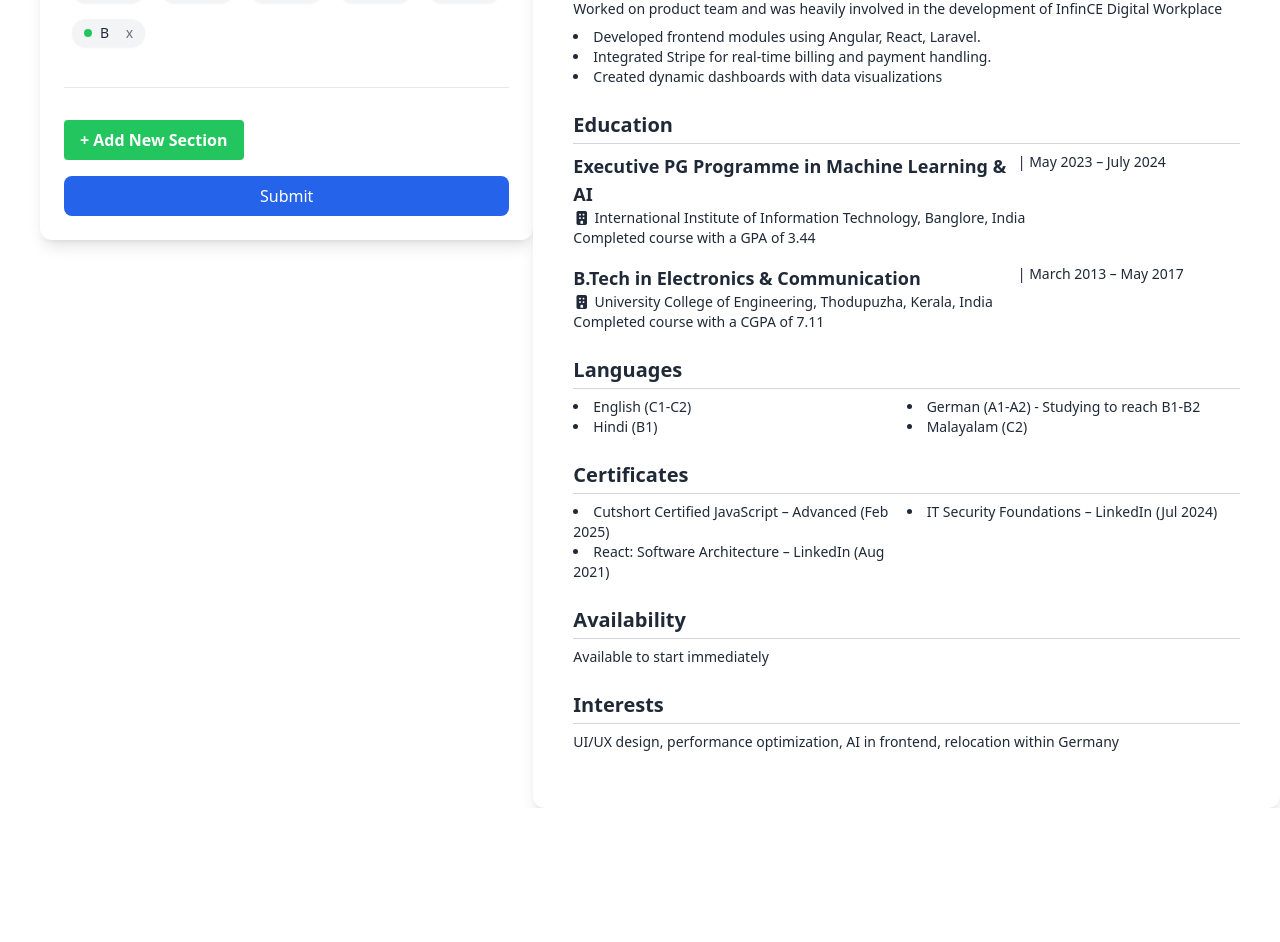
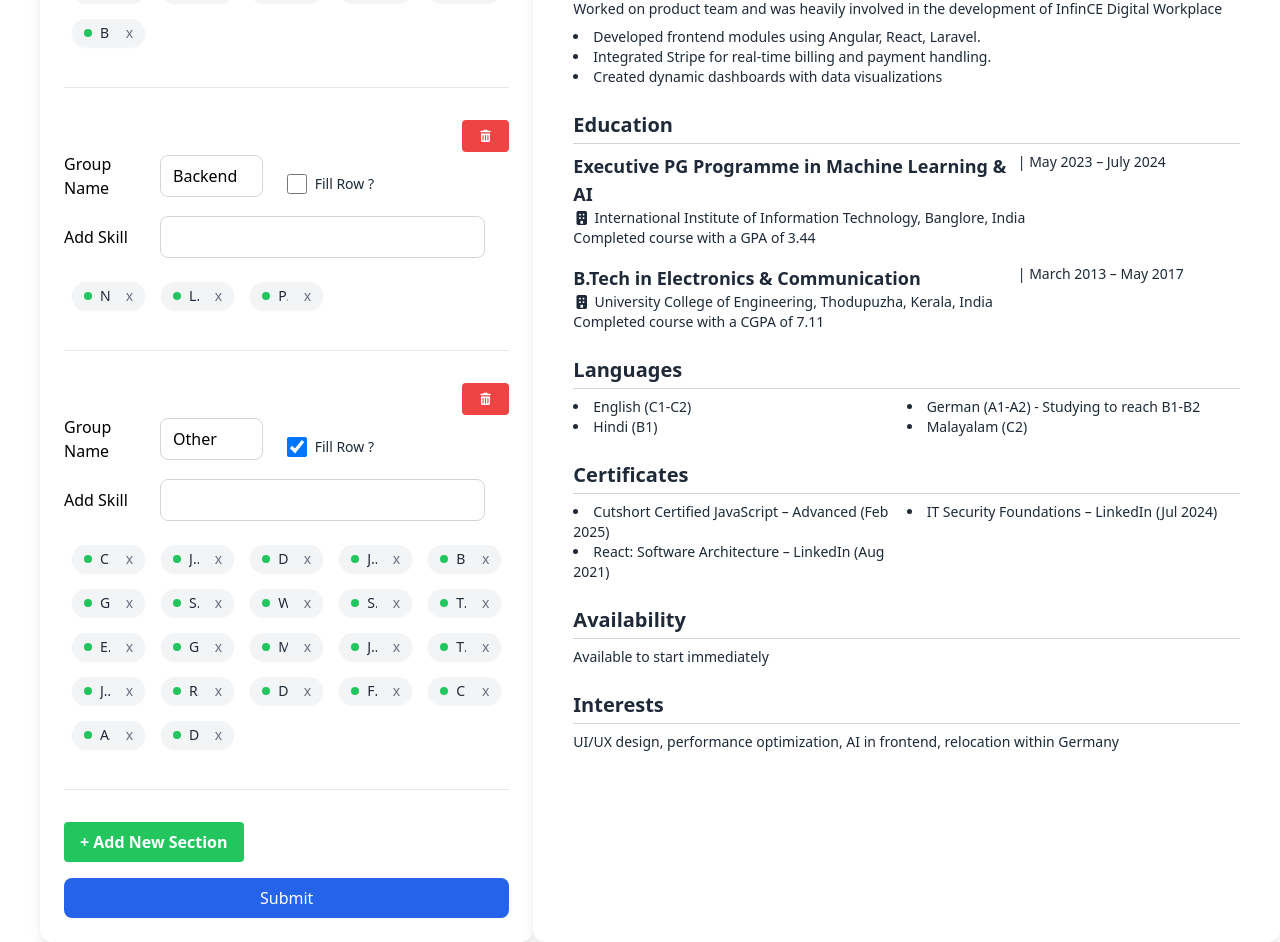
Before and after one commit to VivekPRajeev/resume-generator, a React (Create React App) app: page / in a window 1280 px wide. Shown: the part 828-1770 px from the top of the page. Before the commit the page ends 1636 px from the top, so only its background shows below. Built offline with nearby package versions, Linux system fonts and the light colour scheme.

Commit message:
Professional summary and  skill set section connected  with Jotai state

```diff
--- a/src/Pages/EditorPage/EditorPage.js
+++ b/src/Pages/EditorPage/EditorPage.js
@@ -1,15 +1,23 @@
-import Form from '../../components/Form'
-import TemplateA from '../../resume/TemplateA/TemplateA'
+import { Provider } from "jotai";
+import Form from "../../components/Form";
+import TemplateA from "../../resume/TemplateA/TemplateA";
 
 const EditorPage = () => {
   return (
-    <div className='grid grid-cols-12'>
-        <div className='col-span-5 '> <Form/> </div>
+    <Provider>
+      <div className="grid grid-cols-12">
+        <div className="col-span-5 ">
+          {" "}
+          <Form />{" "}
+        </div>
 
-        <div className='col-span-7  mx-auto mt-10 p-6 bg-white shadow-lg rounded-xl'> <TemplateA/> </div>
+        <div className="col-span-7  mx-auto mt-10 p-6 bg-white shadow-lg rounded-xl">
+          {" "}
+          <TemplateA />{" "}
+        </div>
+      </div>
+    </Provider>
+  );
+};
 
-    </div>
-  )
-}
-
-export default EditorPage
+export default EditorPage;
--- a/src/atoms/formAtoms.js
+++ b/src/atoms/formAtoms.js
@@ -1,7 +1,46 @@
-import { atom } from 'jotai'
+import { atom } from "jotai";
 
-const nameAtom = atom('John Doe')
-const emailAtom = atom('sample@example.com')
-const addressAtom = atom('Hamburg, Germany')
-const phoneAtom = atom('+49 1575 6609725')
-const linkedInAtom = atom('linkedIn')
+export const skillGroup = atom([
+  {
+    header: "Frontend",
+    skills: ["ReactJS", "Redux", "Tailwind", "Angular", "SCSS", "Bootstrap"],
+    occupyfullRow: false,
+  },
+  {
+    header: "Backend",
+    skills: ["NodeJs", "Laravel", "Python"],
+    occupyfullRow: false,
+  },
+  {
+    header: "Other",
+    skills: [
+      "CI/CD",
+      "Jenkins",
+      "Docker",
+      "Jira",
+      "Bitbucket",
+      "Git",
+      "SonarQube",
+      "Webpack",
+      "Storybook",
+      "Typescript",
+      "ES6",
+      "GraphQL",
+      "Microfrontend",
+      "Javascript",
+      "TDD",
+      "Jest",
+      "React testing library",
+      "D3Js",
+      "Figma",
+      "Code Review",
+      "AWS",
+      "Data Analytics",
+    ],
+    occupyfullRow: true,
+  },
+]);
+
+export const professionalSummery = atom(
+  "Senior Frontend Developer with 7+ years of experience building scalable, high-performance React and Angular applications. Skilled in modern JavaScript frameworks, component-based development, REST APIs, and CI/CD pipelines. Strong problem-solving abilities and collaborative team player."
+);
--- a/src/components/Form.js
+++ b/src/components/Form.js
@@ -1,8 +1,11 @@
+import { useAtom } from "jotai";
 import FormInput from "./FormInput";
 import Section from "./Section";
 import SkillInputGroup from "./SkillInputGroup";
+import { professionalSummery } from "../atoms/formAtoms";
 
 const Form = () => {
+  const [professionalSummeryValue, setProfessionalSummeryValue] = useAtom(professionalSummery)
   return (
     <div className="mx-auto ml-10 mt-10 p-6 bg-white shadow-lg rounded-xl">
       <h2 className="text-2xl font-bold mb-4 text-center">Resume Content</h2>
@@ -33,6 +36,8 @@ const Form = () => {
         </Section>
         <Section title="Professional Summary">
           <textarea
+            onChange={(e)=>setProfessionalSummeryValue(e.target.value)}
+            defaultValue={professionalSummeryValue}
             id="summary"
             name="summary"
             rows="4"
--- a/src/components/FormInput.js
+++ b/src/components/FormInput.js
@@ -7,13 +7,15 @@ const FormInput = ({label, inputName, value,  onKeyDown=()=>{},  onChange=()=>{}
       </label>
       <input
         type="text"
+        defaultValue={  value
+             }
         onKeyDown={onKeyDown}
         id={inputName}
         name={inputName}
         onChange={onChange}
         className="flex-1 px-3 py-2 border border-gray-300 rounded-lg focus:outline-none focus:ring focus:ring-blue-400 mr-6 w-20"
         required
-        value={value}
+
         onBlur={onBlur}
       />
     </div>
--- a/src/components/SkillInputGroup.js
+++ b/src/components/SkillInputGroup.js
@@ -1,17 +1,17 @@
-import { useEffect, useState } from "react";
 import SkillInput from "./SkillInput";
 import { FontAwesomeIcon } from "@fortawesome/react-fontawesome";
 import { faTrashCan } from "@fortawesome/free-solid-svg-icons";
+import { useAtom } from "jotai";
+import { skillGroup } from "../atoms/formAtoms";
 
 const sampleSkillStructure = {
   header: "Frontend",
   skills: ["ReactJS", "Redux", "Tailwind", "Angular", "SCSS", "Bootstrap"],
   occupyfullRow: false,
 };
-const mockData = [{ ...sampleSkillStructure }];
 
 const SkillInputGroup = () => {
-  const [skillSections, setSkillSections] = useState(mockData);
+  const [skillSections, setSkillSections] = useAtom(skillGroup);
 
   const addNewSkillSection = () => {
     setSkillSections((currentData) => [...currentData, sampleSkillStructure]);
@@ -24,15 +24,11 @@ const SkillInputGroup = () => {
   };
 
   const updateSkillSection = (newData, index) => {
-    console.log(newData,'test')
+    console.log(newData, "test");
     setSkillSections((prev) =>
       prev.map((item, i) => (i === index ? { ...item, ...newData } : item))
     );
   };
-
-  useEffect(() => {
-    console.log(skillSections)
-  }, [skillSections])
 
   return (
     <div>
@@ -51,7 +47,12 @@ const SkillInputGroup = () => {
           ) : (
             <></>
           )}
-          <SkillInput skillInfo={section} updateSkillData={(skillData) => updateSkillSection(skillData, index)} />
+          <SkillInput
+            skillInfo={section}
+            updateSkillData={(skillData) =>
+              updateSkillSection(skillData, index)
+            }
+          />
         </div>
       ))}
 
--- a/src/components/Skills.js
+++ b/src/components/Skills.js
@@ -38,10 +38,10 @@ const mockData = [
     occupyfullRow: true,
   },
 ];
-const Skills = () => {
+const Skills = ({skillData = mockData}) => {
   return (
     <div className="grid grid-cols-2 text-sm gap-y-1">
-      {mockData.map((element, index) => (
+      {skillData.map((element, index) => (
         <div className={`${element.occupyfullRow ? "col-span-2" : ""}`} key={index}>
           {element.header && (
             <h2 className="text-mb font-semibold ">{element.header}</h2>
--- a/src/resume/TemplateA/TemplateA.js
+++ b/src/resume/TemplateA/TemplateA.js
@@ -12,8 +12,12 @@ import HeaderLabel from "../../components/HeaderLabel";
 import WorkExperience from "../../components/WorkExperience";
 import Section from "../../components/Section";
 import Skills from "../../components/Skills";
+import { useAtomValue } from "jotai";
+import { professionalSummery, skillGroup } from "../../atoms/formAtoms";
 
 const TemplateA = () => {
+  const skillValue = useAtomValue(skillGroup);
+  const summary = useAtomValue(professionalSummery);
   return (
     <div className="max-w-4xl mx-auto px-4 py-8 text-gray-800 font-sans">
       <header className="text-center mb-5">
@@ -52,16 +56,10 @@ const TemplateA = () => {
         </p>
       </header>
       <Section title="Professional Summary">
-        <p className="text-sm mt-1">
-          Senior Frontend Developer with 7+ years of experience building
-          scalable, high-performance React and Angular applications. Skilled in
-          modern JavaScript frameworks, component-based development, REST APIs,
-          and CI/CD pipelines. Strong problem-solving abilities and
-          collaborative team player.
-        </p>
+        <p className="text-sm mt-1">{summary}</p>
       </Section>
       <Section title="Skills">
-        <Skills />
+        <Skills skillData={skillValue} />
       </Section>
       <Section title="Work Experience">
         <WorkExperience description="Led a small team of developers and Worked for a leading US-based Insurance company" />
```
